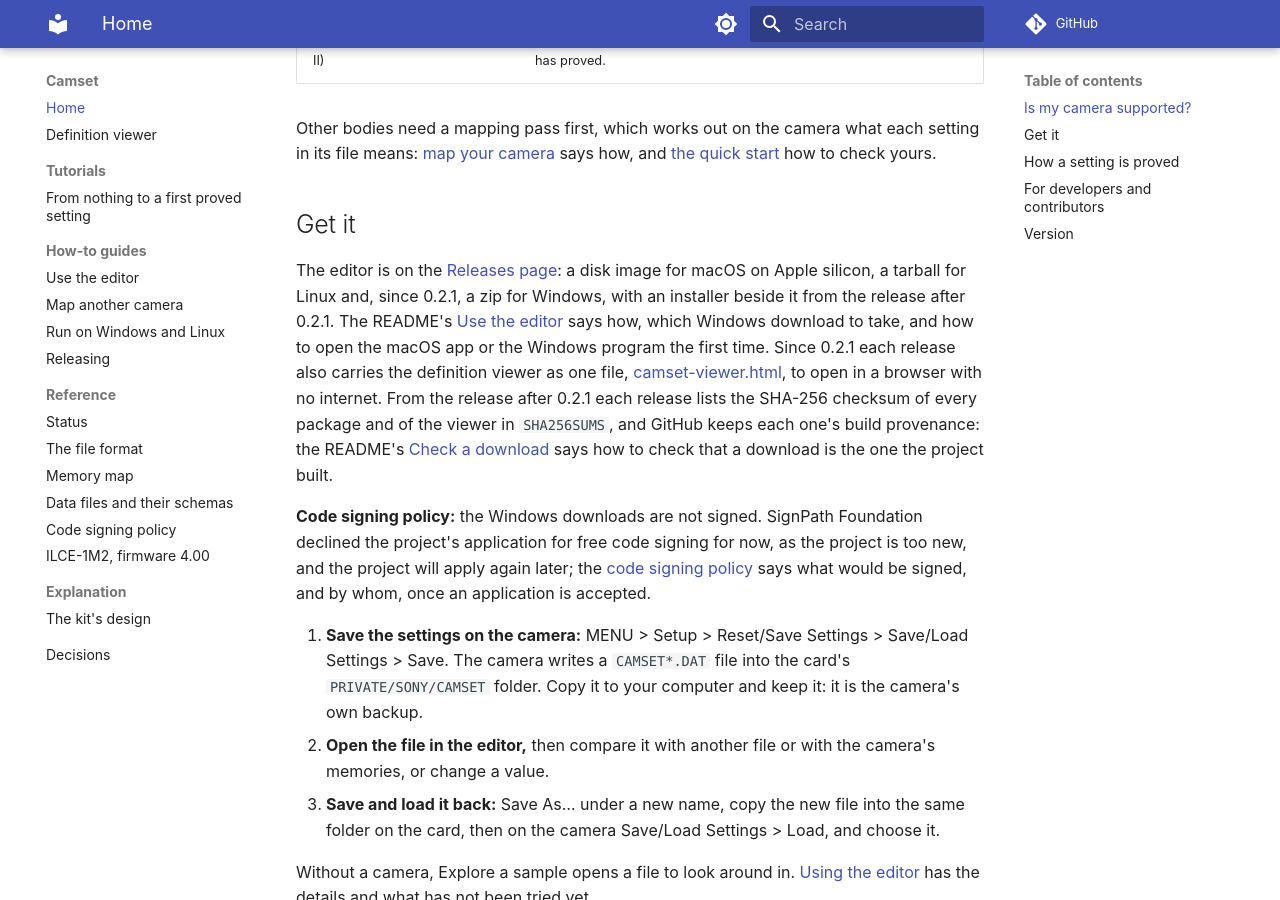
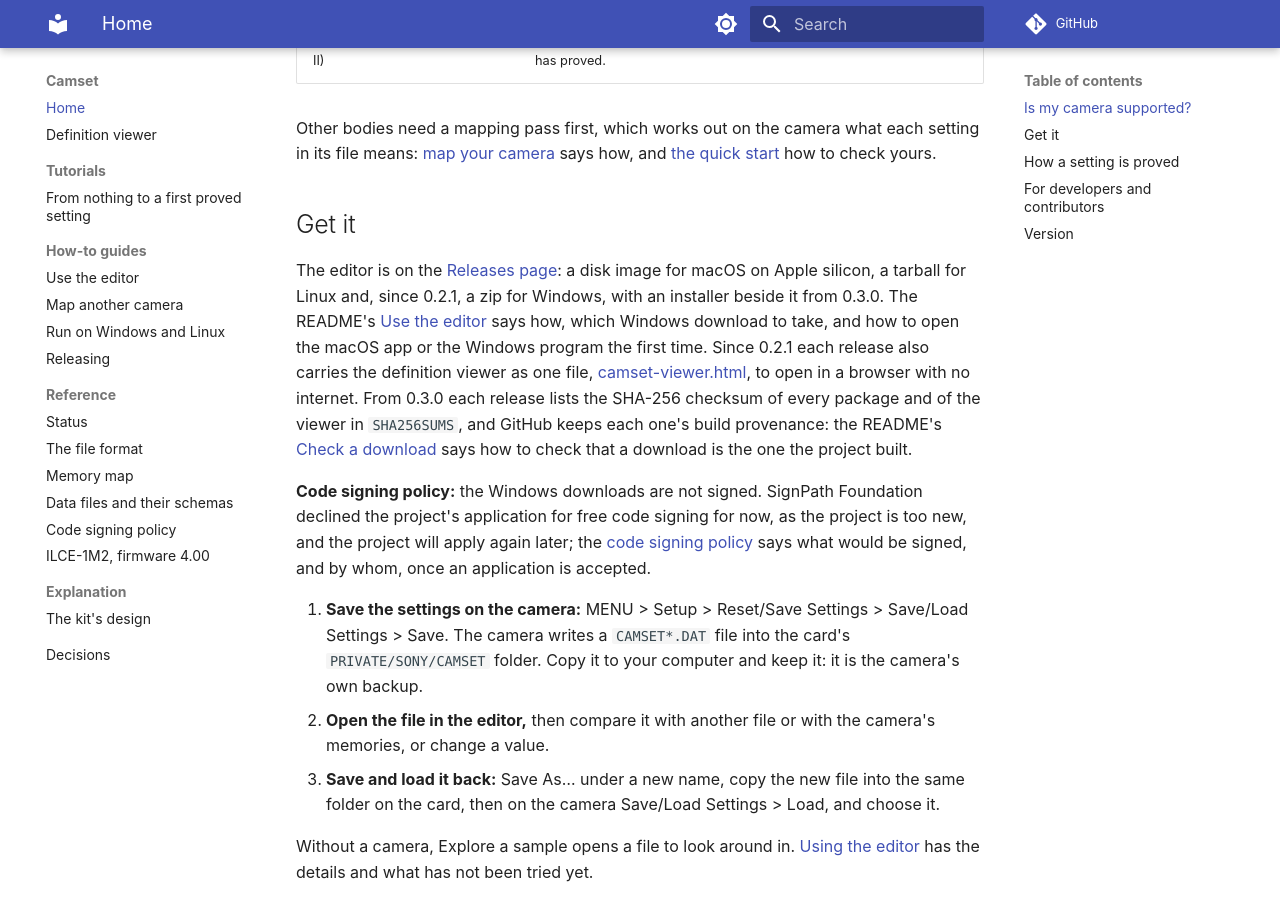
Before and after one commit to camset-dev/camset, an MkDocs documentation site: the page built from docs/index.md, in a window 1280 px wide and 900 px high, scrolled down 1173 px. Built offline with MkDocs 1.6.1 and Material for MkDocs 9.7.7, drawn with Linux system fonts in a browser that asks for light colours; comment, search, counter and statistics services are not loaded; some of the changed text lies outside the part shown.

Commit message:
Release 0.3.0
Signed-off-by: camset-dev <camset-dev@proton.me>

```diff
--- a/CHANGELOG.md
+++ b/CHANGELOG.md
@@ -4,6 +4,11 @@ What changed for the people who use Camset, newest first. The version is `editor
 on GitHub with the editor's packages attached ([RELEASING](docs/RELEASING.md)).
 
 ## Unreleased
+
+## 0.3.0 (2026-11-22)
+
+The editor shows the camera's own menus for Still, Movie and S&Q and switches between them, says why the camera greys
+a setting, and folds or opens every group by a key. The a1 II's definition is far more complete.
 
 ### Read first
 
--- a/README.md
+++ b/README.md
@@ -25,7 +25,7 @@ Take the latest release from the [Releases page](https://github.com/camset-dev/c
 - **Linux:** unpack the tarball and run `sh install.sh` in its folder. It installs for you alone, with no root, and
   adds a menu entry.
 - **Windows** (10 or 11, 64-bit, Intel or AMD): the installer, `camset-editor-<version>-windows-x64-setup.exe` (from
-  the release after 0.2.1), installs for you alone with no administrator rights; a newer installer updates it in
+  0.3.0), installs for you alone with no administrator rights; a newer installer updates it in
   place, and Settings > Apps uninstalls it. The zip, `camset-editor-<version>-windows-x64.zip`, installs nothing:
   unpack it and run `camset_editor.exe`, keeping the folder's files together. Neither touches
   [your own files](docs/EDITOR.md#what-the-editor-keeps-on-this-computer). Neither is signed yet
@@ -42,7 +42,7 @@ with Save/Load Settings > Load. Read the [warning](#warning) first. Without a ca
 
 ### Check a download
 
-From the release after 0.2.1, each release holds `SHA256SUMS`, the SHA-256 checksum of every package and of the
+From 0.3.0, each release holds `SHA256SUMS`, the SHA-256 checksum of every package and of the
 viewer. Download it into the folder with your file, and in a terminal there:
 
 - **macOS:** `shasum -a 256 -c --ignore-missing SHA256SUMS`
--- a/docs/CODE_SIGNING_POLICY.md
+++ b/docs/CODE_SIGNING_POLICY.md
@@ -15,7 +15,7 @@ Two Windows files of each release on the project's [Releases page](https://githu
 
 - the editor's program, `camset_editor.exe`, which the Windows zip (`camset-editor-<version>-windows-x64.zip`) holds
   and the installer installs;
-- the installer, `camset-editor-<version>-windows-x64-setup.exe`, which releases carry from the one after 0.2.1.
+- the installer, `camset-editor-<version>-windows-x64-setup.exe`, which releases carry from 0.3.0.
 
 Both would be signed only when the release workflow,
 [`.github/workflows/editor-release.yml`](https://github.com/camset-dev/camset/blob/main/.github/workflows/editor-release.yml),
@@ -30,7 +30,7 @@ builds on their own computer from Sony's Camera Remote SDK and which no package
 program, the camera definitions (each with its sample), the project's licence and the third-party licences page:
 nothing from Sony's SDK, and the program in them is the one the workflow built from this repository's source.
 
-Apart from code signing, from the release after 0.2.1 every package of a release, and its definition viewer, has its
+Apart from code signing, from 0.3.0 every package of a release, and its definition viewer, has its
 SHA-256 checksum in the release's `SHA256SUMS` and GitHub build provenance (an artifact attestation, signed through Sigstore, that the release
 workflow built it from this repository), which anyone can check
 ([Check a download](https://github.com/camset-dev/camset#check-a-download)). Neither is a code signature, and Windows
--- a/docs/RELEASING.md
+++ b/docs/RELEASING.md
@@ -61,7 +61,7 @@ Each package carries the project's `LICENSE` and the third-party licences page (
 |---|---|---|
 | macOS | `sh packaging/build_macos_app.sh`: `Camset Editor.app` and a `.dmg` in `target/dist`, with only the tools macOS ships; bundle identifier `app.camset.editor` (`CAMSET_BUNDLE_ID` overrides it) | Apple silicon, ad-hoc signed; launched on the Mac that built it. A downloaded copy not yet tried. |
 | Linux | `sh packaging/build_linux.sh`: a tarball with the program, a menu entry, the icon and `install.sh` (per user, no root) | Built by the release workflow. The editor itself built and ran on Ubuntu 26.04 ([PORTING](PORTING.md)). A downloaded tarball and its `install.sh` not yet tried. |
-| Windows | The workflow's `Windows zip` step: `camset_editor.exe`, `definitions/`, `LICENSE.txt` and the licences page in one folder, zipped. Its `Windows installer` step: Inno Setup builds `camset-editor-<version>-windows-x64-setup.exe` from that folder with `packaging/windows/installer.iss` (`ISCC.exe /DAppVersion=<version> "/DAppCopyright=<copyright sentence>" packaging\windows\installer.iss`), whose notes say what it installs and what it never touches. Its `AppId` must never change: an upgrade finds the earlier install by it. | The editor built, tested and used on a Windows 11 PC (2026-11-12). The zip first shipped with 0.2.1; a downloaded zip not yet tried. The installer, tried on a Windows 11 PC on 2026-11-13, ships from the release after 0.2.1; `editor-ci.yml` compiles it on every pull request. Neither is signed. |
+| Windows | The workflow's `Windows zip` step: `camset_editor.exe`, `definitions/`, `LICENSE.txt` and the licences page in one folder, zipped. Its `Windows installer` step: Inno Setup builds `camset-editor-<version>-windows-x64-setup.exe` from that folder with `packaging/windows/installer.iss` (`ISCC.exe /DAppVersion=<version> "/DAppCopyright=<copyright sentence>" packaging\windows\installer.iss`), whose notes say what it installs and what it never touches. Its `AppId` must never change: an upgrade finds the earlier install by it. | The editor built, tested and used on a Windows 11 PC (2026-11-12). The zip first shipped with 0.2.1; a downloaded zip not yet tried. The installer, tried on a Windows 11 PC on 2026-11-13, ships from 0.3.0; `editor-ci.yml` compiles it on every pull request. Neither is signed. |
 
 Both Windows steps check the built file's version details (product name, version, description) and fail without them.
 
@@ -80,7 +80,7 @@ Both Windows steps check the built file's version details (product name, version
       and the installer).
    3. **attest:** `SHA256SUMS`, the checksum of every file the release attaches, and GitHub's build provenance for
       each (`actions/attest-build-provenance`, signed through Sigstore). Only this job may ask for the signing
-      identity and store attestations. It first runs for the release after 0.2.1.
+      identity and store attestations. It first runs for 0.3.0.
    4. **release:** a GitHub Release for the tag with the packages, `camset-viewer.html` (always under that name, so
       <https://github.com/camset-dev/camset/releases/latest/download/camset-viewer.html> is the latest) and
       `SHA256SUMS`, once the files checksum to exactly its bytes.
--- a/docs/index.md
+++ b/docs/index.md
@@ -26,12 +26,12 @@ yours.
 ## Get it
 
 The editor is on the [Releases page](https://github.com/camset-dev/camset/releases): a disk image for macOS on Apple
-silicon, a tarball for Linux and, since 0.2.1, a zip for Windows, with an installer beside it from the release after
-0.2.1. The README's [Use the editor](https://github.com/camset-dev/camset#use-the-editor) says how, which Windows
+silicon, a tarball for Linux and, since 0.2.1, a zip for Windows, with an installer beside it from
+0.3.0. The README's [Use the editor](https://github.com/camset-dev/camset#use-the-editor) says how, which Windows
 download to take, and how to open the macOS app or the Windows program the first time. Since 0.2.1 each release also
 carries the definition viewer as one file,
 [camset-viewer.html](https://github.com/camset-dev/camset/releases/latest/download/camset-viewer.html), to open in a
-browser with no internet. From the release after 0.2.1 each release lists the SHA-256 checksum of every package and
+browser with no internet. From 0.3.0 each release lists the SHA-256 checksum of every package and
 of the viewer in `SHA256SUMS`, and GitHub keeps each one's build provenance: the README's
 [Check a download](https://github.com/camset-dev/camset#check-a-download) says how to check that a download is the
 one the project built.
@@ -84,5 +84,5 @@ camera back.
 
 ## Version
 
-0.2.1, released 2026-11-13; 0.1.0 is withdrawn. What changed in each release is in the
+0.3.0, released 2026-11-22; 0.1.0 is withdrawn. What changed in each release is in the
 [changelog](https://github.com/camset-dev/camset/blob/main/CHANGELOG.md).
```
Also changed, not shown: SECURITY.md (+1 -1 lines), 2 other files.
